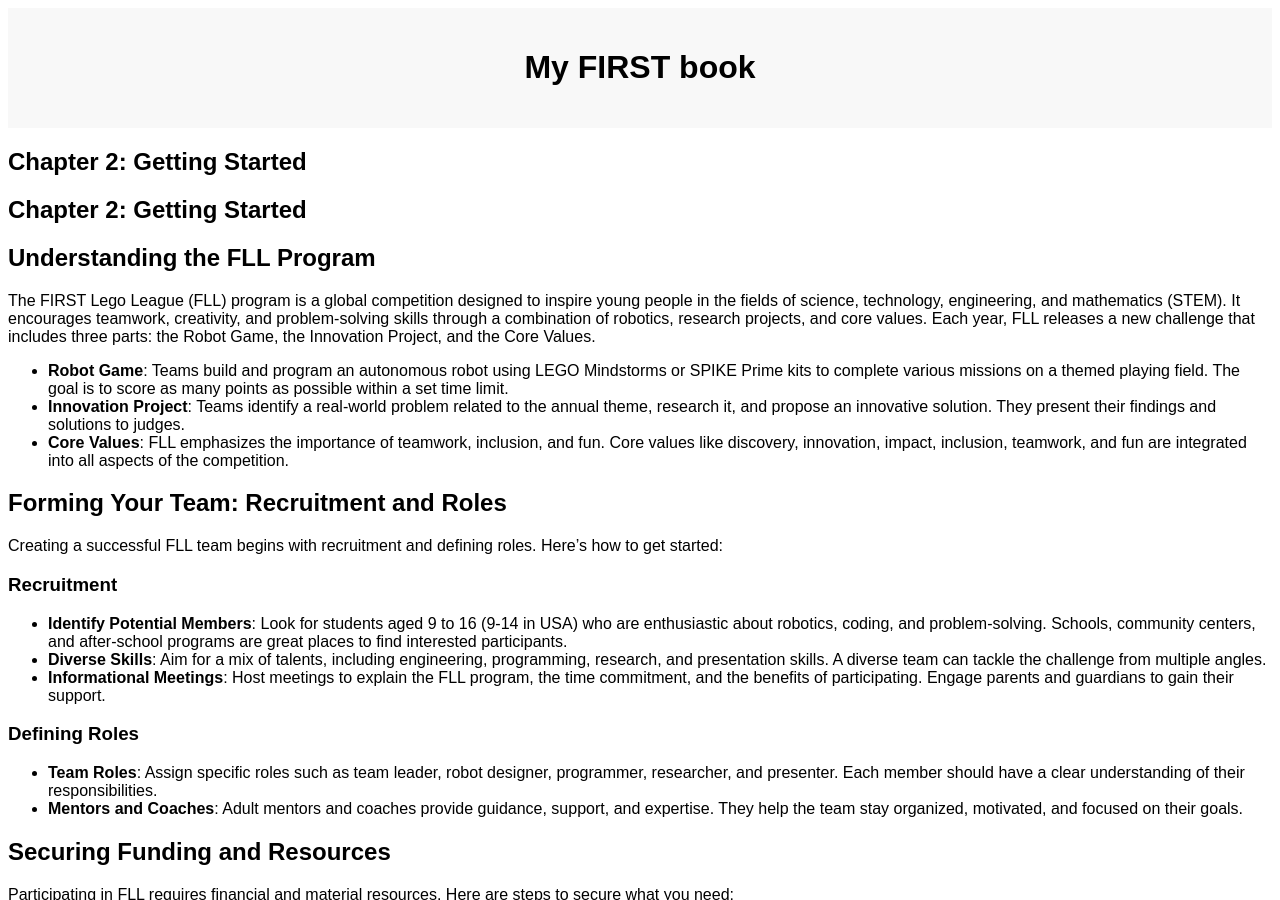
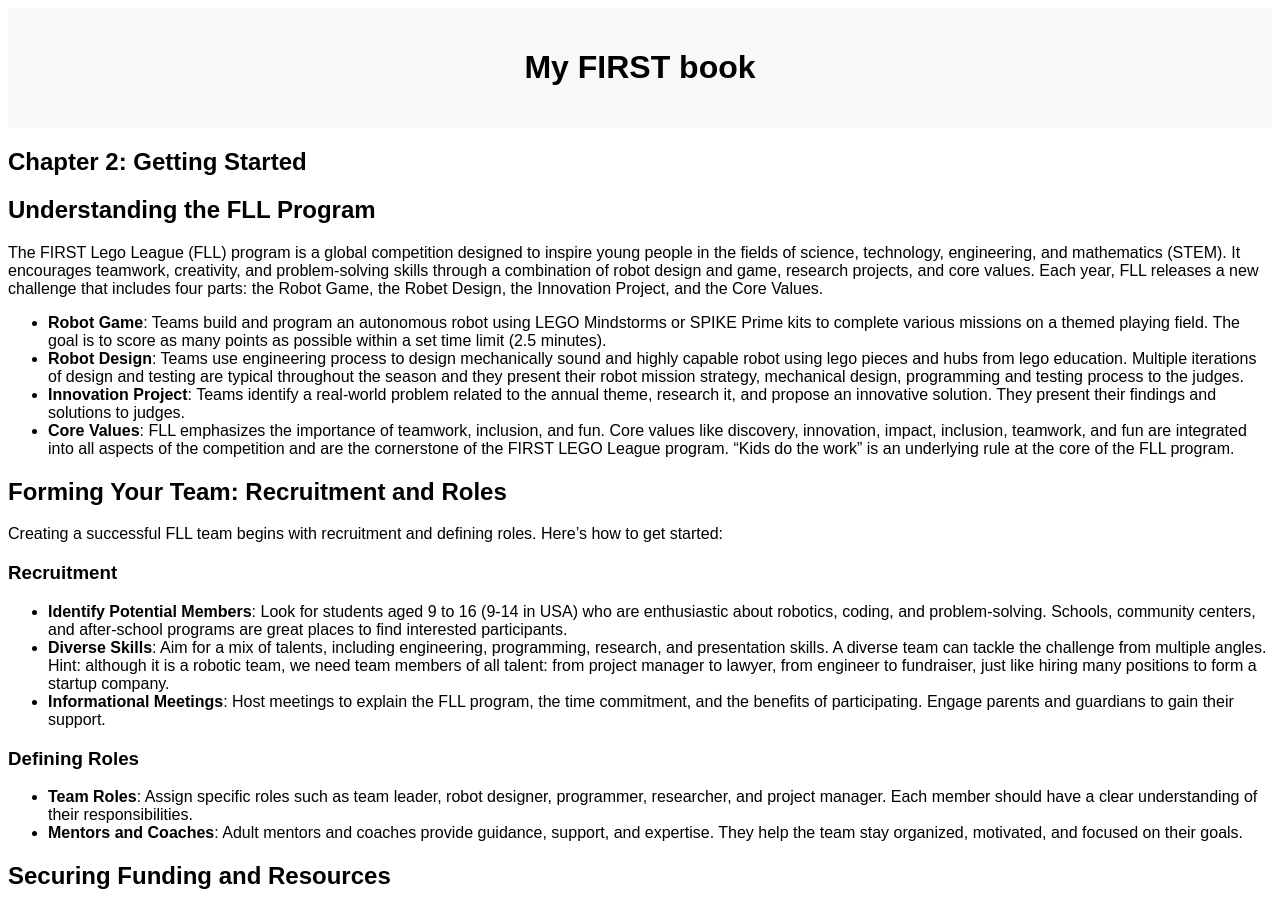
Before and after one commit to chaoling/myfirstbook, a Jekyll site: the page built from _posts/2024-06-24-Chapter_2.markdown, in a window 1280 px wide and 900 px high. Built offline with Jekyll 4.4.1, drawn with Linux system fonts in a browser that asks for light colours.

Commit message:
adding more story on chapter 1 and minor edit on chap 2

```diff
--- a/_posts/2024-06-24-Chapter_2.markdown
+++ b/_posts/2024-06-24-Chapter_2.markdown
@@ -1,19 +1,18 @@
 ---
 layout: post
 title: "Chapter 2: Getting Started"
-date: 2024-06-24 12:00:00 -0700
+date: 2024-12-24 12:00:00 -0700
 categories: chapter
 ---
 
-# Chapter 2: Getting Started
-
 ## Understanding the FLL Program
 
-The FIRST Lego League (FLL) program is a global competition designed to inspire young people in the fields of science, technology, engineering, and mathematics (STEM). It encourages teamwork, creativity, and problem-solving skills through a combination of robotics, research projects, and core values. Each year, FLL releases a new challenge that includes three parts: the Robot Game, the Innovation Project, and the Core Values.
+The FIRST Lego League (FLL) program is a global competition designed to inspire young people in the fields of science, technology, engineering, and mathematics (STEM). It encourages teamwork, creativity, and problem-solving skills through a combination of robot design and game, research projects, and core values. Each year, FLL releases a new challenge that includes four parts: the Robot Game, the Robet Design, the Innovation Project, and the Core Values.
 
-- **Robot Game**: Teams build and program an autonomous robot using LEGO Mindstorms or SPIKE Prime kits to complete various missions on a themed playing field. The goal is to score as many points as possible within a set time limit.
+- **Robot Game**: Teams build and program an autonomous robot using LEGO Mindstorms or SPIKE Prime kits to complete various missions on a themed playing field. The goal is to score as many points as possible within a set time limit (2.5 minutes).
+- **Robot Design**: Teams use engineering process to design mechanically sound and highly capable robot using lego pieces and hubs from lego education. Multiple iterations of design and testing are typical throughout the season and they present their robot mission strategy, mechanical design, programming and testing process to the judges.
 - **Innovation Project**: Teams identify a real-world problem related to the annual theme, research it, and propose an innovative solution. They present their findings and solutions to judges.
-- **Core Values**: FLL emphasizes the importance of teamwork, inclusion, and fun. Core values like discovery, innovation, impact, inclusion, teamwork, and fun are integrated into all aspects of the competition.
+- **Core Values**: FLL emphasizes the importance of teamwork, inclusion, and fun. Core values like discovery, innovation, impact, inclusion, teamwork, and fun are integrated into all aspects of the competition and are the cornerstone of the FIRST LEGO League program. "Kids do the work" is an underlying rule at the core of the FLL program.
 
 ## Forming Your Team: Recruitment and Roles
 
@@ -21,11 +20,11 @@
 
 ### Recruitment
 - **Identify Potential Members**: Look for students aged 9 to 16 (9-14 in USA) who are enthusiastic about robotics, coding, and problem-solving. Schools, community centers, and after-school programs are great places to find interested participants.
-- **Diverse Skills**: Aim for a mix of talents, including engineering, programming, research, and presentation skills. A diverse team can tackle the challenge from multiple angles.
+- **Diverse Skills**: Aim for a mix of talents, including engineering, programming, research, and presentation skills. A diverse team can tackle the challenge from multiple angles. Hint: although it is a robotic team, we need team members of all talent: from project manager to lawyer, from engineer to fundraiser, just like hiring many positions to form a startup company.
 - **Informational Meetings**: Host meetings to explain the FLL program, the time commitment, and the benefits of participating. Engage parents and guardians to gain their support.
 
 ### Defining Roles
-- **Team Roles**: Assign specific roles such as team leader, robot designer, programmer, researcher, and presenter. Each member should have a clear understanding of their responsibilities.
+- **Team Roles**: Assign specific roles such as team leader, robot designer, programmer, researcher, and project manager. Each member should have a clear understanding of their responsibilities.
 - **Mentors and Coaches**: Adult mentors and coaches provide guidance, support, and expertise. They help the team stay organized, motivated, and focused on their goals.
 
 ## Securing Funding and Resources
```
Also changed, not shown: _posts/2024-12-24-Chapter_1.markdown (+7 -1 lines).
